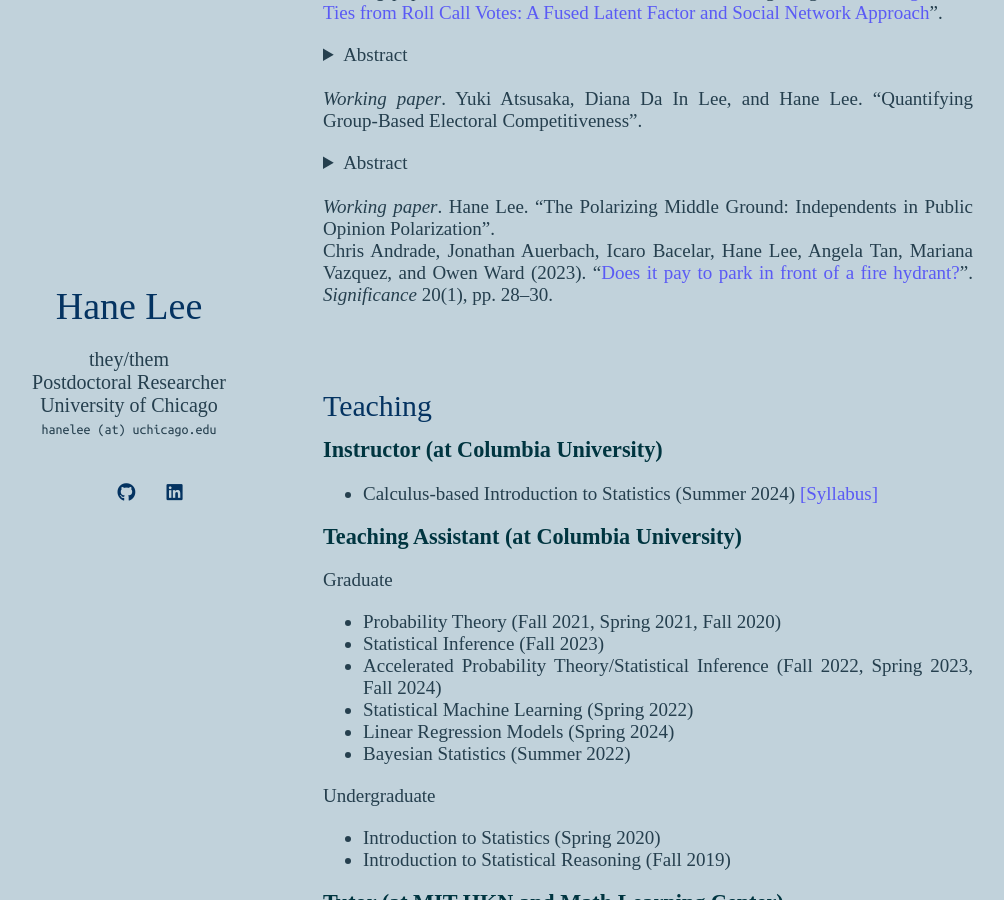
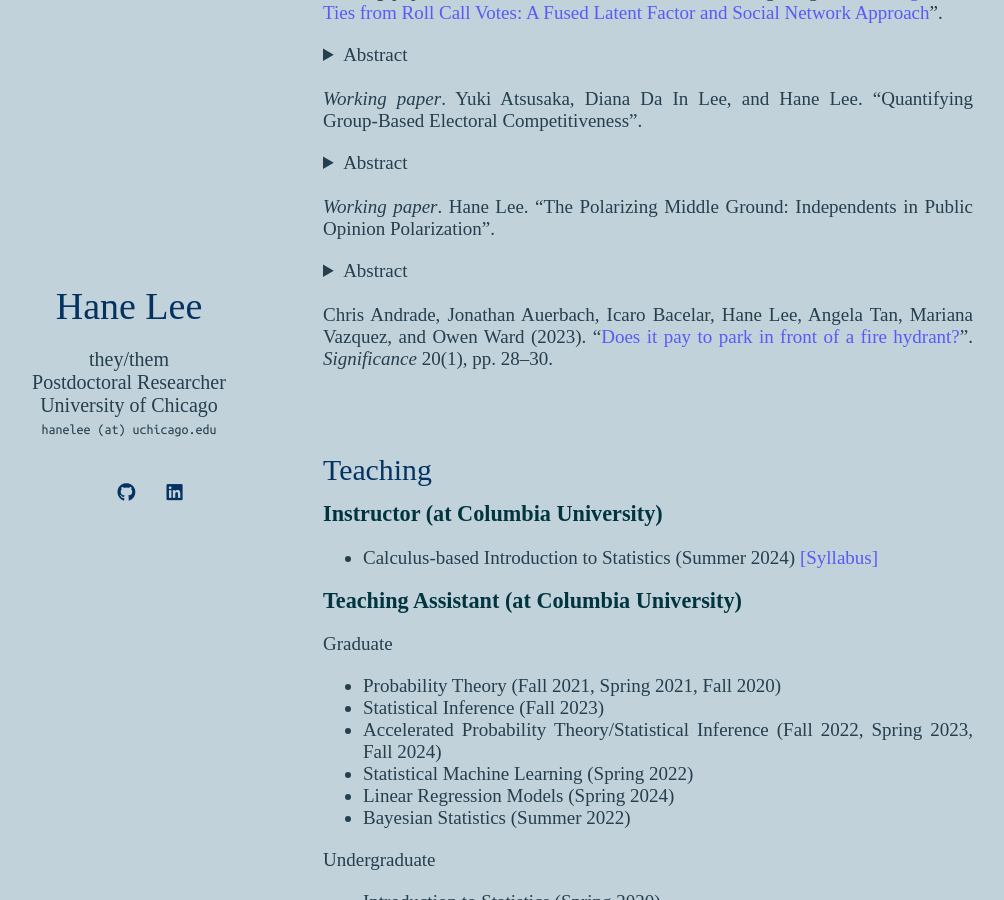
Before and after one commit to hanelee/hanelee.github.io, a Jekyll site: the page built from index.md, in a window 1280 px wide and 900 px high, scrolled down 1450 px. Shown: the whole window, without its empty margins (147-1151 px from the left). Built offline with Jekyll 4.4.1, drawn with Linux system fonts in a browser that asks for light colours; nearby versions of some CDN libraries; some web fonts are replaced; a style sheet for code colours, icons or effects is not loaded.

Commit message:
Update index.md

```diff
--- a/index.md
+++ b/index.md
@@ -43,6 +43,10 @@
 </details>
 <br>
  *Working paper*. Hane Lee. "The Polarizing Middle Ground: Independents in Public Opinion Polarization".
+ <details>
+  <summary>Abstract</summary>
+  Coming soon!
+</details>
 <br>
 Chris Andrade, Jonathan Auerbach, Icaro Bacelar, Hane Lee, Angela Tan, Mariana Vazquez, and Owen Ward (2023). "[Does it pay to park in front of a fire hydrant?](https://academic.oup.com/jrssig/article/20/1/28/7034189?login=true)". *Significance* 20(1), pp. 28–30.
 
```
